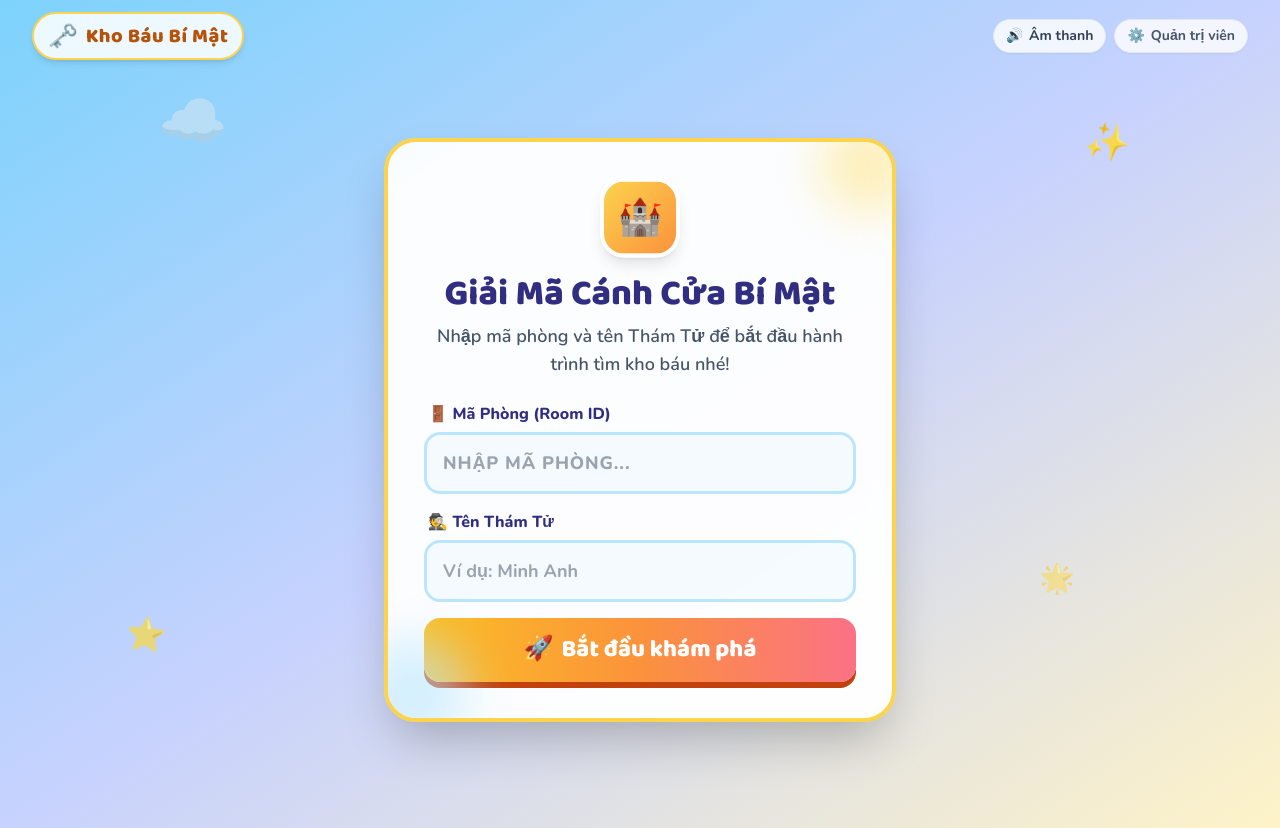
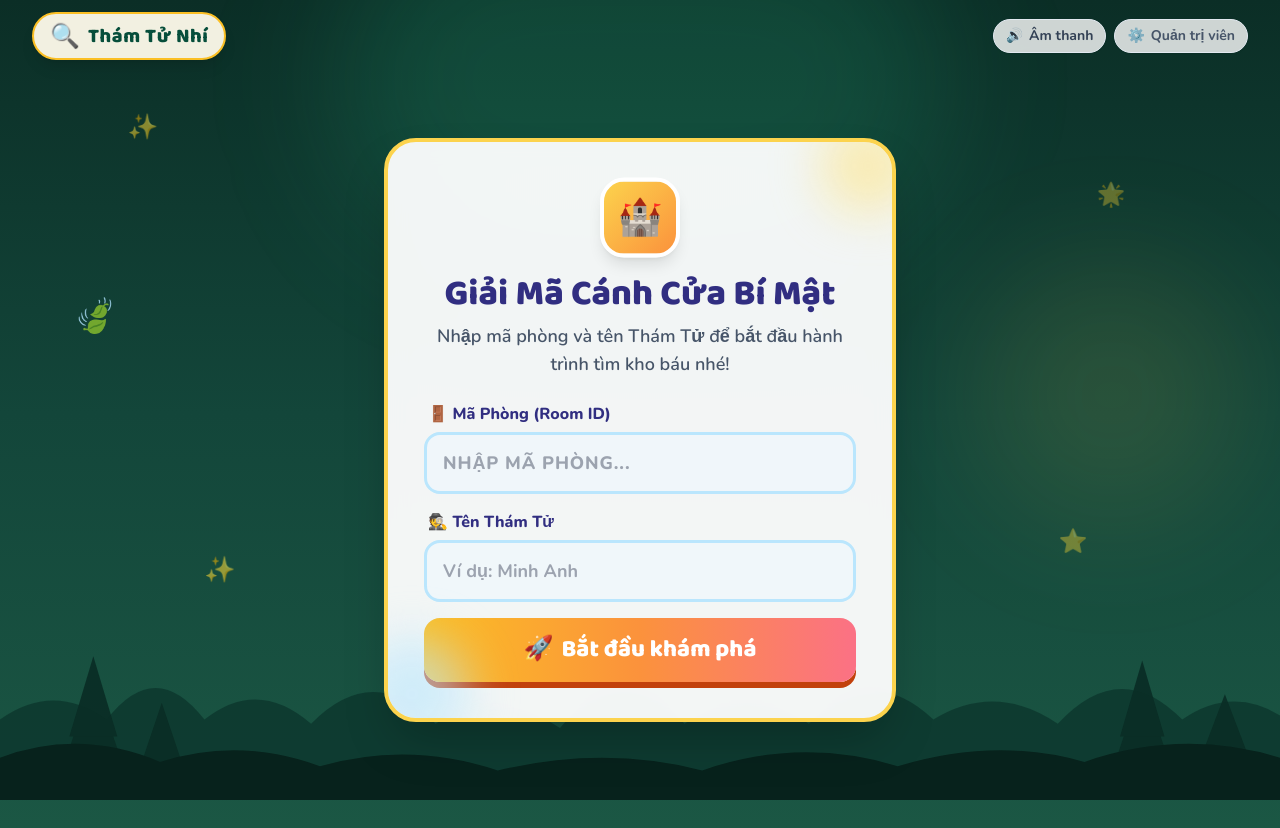
Before and after one commit to htanphuyen-byte/EdTech, a plain HTML site: page index.html in a window 1280 px wide. Drawn offline with nearby package versions, Linux system fonts and the light colour scheme; no server answers.

Commit message:
Update branding to Tham Tu Nhi and apply enchanted forest theme

```diff
--- a/index.html
+++ b/index.html
@@ -3,12 +3,12 @@
 <head>
   <meta charset="UTF-8" />
   <meta name="viewport" content="width=device-width, initial-scale=1.0" />
-  <title>Giải Mã Kho Báu - Trò Chơi Mở Cửa Bí Mật</title>
+  <title>Thám Tử Nhí - Giải Mã Kho Báu Trong Rừng</title>
   <script src="https://cdn.tailwindcss.com"></script>
   <link rel="preconnect" href="https://fonts.googleapis.com" />
   <link rel="preconnect" href="https://fonts.gstatic.com" crossorigin />
   <link href="https://fonts.googleapis.com/css2?family=Baloo+2:wght@600;700;800&family=Nunito:wght@500;600;700;800;900&display=swap" rel="stylesheet" />
-  <link rel="stylesheet" href="styles.css?v=6" />
+  <link rel="stylesheet" href="styles.css?v=7" />
   <script>
     tailwind.config = {
       theme: {
@@ -22,14 +22,36 @@
     };
   </script>
 </head>
-<body class="min-h-screen bg-gradient-to-br from-sky-300 via-indigo-200 to-amber-100 font-sans text-slate-800 selection:bg-amber-300 selection:text-slate-900 overflow-x-hidden">
-  <!-- Decorative floating background elements -->
+<body class="min-h-screen bg-gradient-to-b from-[#0b2e26] via-[#13463a] to-[#1b5744] font-sans text-slate-800 selection:bg-amber-300 selection:text-slate-900 overflow-x-hidden">
+  <!-- Decorative Enchanted Forest Background (Kid-friendly, non-scary) -->
   <div class="fixed inset-0 pointer-events-none overflow-hidden z-0" aria-hidden="true">
-    <div class="cloud cloud-1">☁️</div>
-    <div class="cloud cloud-2">☁️</div>
-    <div class="star-bg star-1">✨</div>
-    <div class="star-bg star-2">⭐</div>
-    <div class="star-bg star-3">🌟</div>
+    <!-- Soft warm moonlight / canopy glow -->
+    <div class="absolute -top-24 left-1/2 -translate-x-1/2 w-[38rem] h-[22rem] rounded-full bg-emerald-400/15 blur-3xl"></div>
+    <div class="absolute top-1/3 right-10 w-64 h-64 rounded-full bg-amber-300/10 blur-3xl"></div>
+
+    <!-- Fireflies & forest sparkles -->
+    <div class="firefly firefly-1">✨</div>
+    <div class="firefly firefly-2">🌟</div>
+    <div class="firefly firefly-3">✨</div>
+    <div class="firefly firefly-4">🍃</div>
+    <div class="firefly firefly-5">⭐</div>
+
+    <!-- Cute layered forest trees & bushes at bottom -->
+    <svg class="forest-silhouette" viewBox="0 0 1440 260" preserveAspectRatio="none" xmlns="http://www.w3.org/2000/svg">
+      <!-- Back layer trees (soft dark teal) -->
+      <path d="M0,260 L0,165 Q60,120 120,165 Q175,90 230,165 Q290,115 350,170 Q420,95 490,170 Q560,125 630,175 Q700,85 770,170 Q840,120 910,170 Q980,95 1050,165 Q1120,120 1190,170 Q1260,90 1330,165 Q1385,125 1440,160 L1440,260 Z" fill="#0d382e" opacity="0.85"/>
+      <!-- Stylized pine/leafy trees left & right -->
+      <g fill="#0a2d25" opacity="0.92">
+        <polygon points="65,240 105,115 145,240"/>
+        <polygon points="78,185 105,90 132,185"/>
+        <polygon points="150,245 182,145 214,245"/>
+        <polygon points="1245,245 1285,120 1325,245"/>
+        <polygon points="1260,185 1285,95 1310,185"/>
+        <polygon points="1340,240 1378,135 1416,240"/>
+      </g>
+      <!-- Foreground lush bushes -->
+      <path d="M0,260 L0,210 Q90,175 180,215 Q270,185 360,220 Q460,190 560,225 Q680,195 790,225 Q900,185 1010,220 Q1120,185 1220,215 Q1330,175 1440,210 L1440,260 Z" fill="#07221c"/>
+    </svg>
   </div>
 
   <!-- Fireworks / Confetti Canvas -->
@@ -38,9 +60,9 @@
   <!-- Top Navigation Bar -->
   <header class="relative z-20 flex items-center justify-between px-4 sm:px-8 py-3">
     <div class="flex items-center gap-2.5">
-      <button id="btn-home-logo" type="button" class="flex items-center gap-2 bg-white/85 hover:bg-white backdrop-blur px-3.5 py-1.5 rounded-full shadow-md border-2 border-amber-300 transition transform hover:scale-105 cursor-pointer">
-        <span class="text-2xl">🗝️</span>
-        <span class="font-display font-extrabold text-lg sm:text-xl text-amber-700 tracking-wide">Kho Báu Bí Mật</span>
+      <button id="btn-home-logo" type="button" class="flex items-center gap-2 bg-amber-50/95 hover:bg-white backdrop-blur px-4 py-1.5 rounded-full shadow-lg border-2 border-amber-400 transition transform hover:scale-105 cursor-pointer">
+        <span class="text-2xl">🔍</span>
+        <span class="font-display font-extrabold text-lg sm:text-xl text-emerald-900 tracking-wide">Thám Tử Nhí</span>
       </button>
     </div>
 
@@ -155,10 +177,10 @@
       <!-- Giant Secret Door Stage -->
       <div class="flex flex-col items-center justify-center py-4">
         <div class="text-center mb-4">
-          <span class="inline-block px-4 py-1 rounded-full bg-indigo-600 text-white font-display font-bold text-base sm:text-lg shadow-md mb-2">
+          <span class="inline-block px-4 py-1 rounded-full bg-amber-400 text-emerald-950 font-display font-extrabold text-base sm:text-lg shadow-md mb-2 border-2 border-amber-200">
             Cánh cửa số <span id="door-number-badge">1</span> / <span id="door-total-badge">3</span>
           </span>
-          <h2 class="font-display font-extrabold text-2xl sm:text-3xl text-indigo-950">
+          <h2 class="font-display font-extrabold text-2xl sm:text-3xl text-amber-50 drop-shadow-[0_2px_8px_rgba(0,0,0,0.45)]">
             Nhấn vào cánh cửa bí mật để giải mã!
           </h2>
         </div>
@@ -523,7 +545,7 @@
   <!-- Firebase SDK (compat) & Config -->
   <script src="https://www.gstatic.com/firebasejs/10.14.1/firebase-app-compat.js"></script>
   <script src="https://www.gstatic.com/firebasejs/10.14.1/firebase-firestore-compat.js"></script>
-  <script src="firebase-config.js?v=6"></script>
-  <script src="app.js?v=6"></script>
+  <script src="firebase-config.js?v=7"></script>
+  <script src="app.js?v=7"></script>
 </body>
 </html>
--- a/styles.css
+++ b/styles.css
@@ -35,34 +35,30 @@
   animation: doorShake 0.55s ease-in-out;
 }
 
-/* Floating background clouds & stars */
-.cloud {
+/* Enchanted forest scenery & fireflies (kid-friendly, non-scary) */
+.forest-silhouette {
   position: absolute;
-  font-size: 3.5rem;
-  opacity: 0.45;
-  animation: floatCloud 22s linear infinite;
-}
-.cloud-1 { top: 10%; left: -10%; animation-duration: 28s; }
-.cloud-2 { top: 24%; left: -15%; font-size: 4.5rem; animation-duration: 36s; animation-delay: 6s; }
-
-@keyframes floatCloud {
-  0% { transform: translateX(0); }
-  100% { transform: translateX(125vw); }
+  bottom: 0;
+  left: 0;
+  width: 100%;
+  height: 220px;
 }
 
-.star-bg {
+.firefly {
   position: absolute;
-  font-size: 1.8rem;
-  opacity: 0.5;
-  animation: twinkle 3.2s ease-in-out infinite;
+  font-size: 1.5rem;
+  opacity: 0.45;
+  animation: floatFirefly 4.2s ease-in-out infinite;
 }
-.star-1 { top: 15%; right: 12%; }
-.star-2 { bottom: 18%; left: 10%; animation-delay: 1s; }
-.star-3 { bottom: 25%; right: 16%; animation-delay: 1.8s; }
+.firefly-1 { top: 14%; left: 10%; animation-delay: 0s; }
+.firefly-2 { top: 22%; right: 12%; animation-delay: 0.9s; }
+.firefly-3 { bottom: 26%; left: 16%; animation-delay: 1.7s; }
+.firefly-4 { top: 38%; left: 6%; font-size: 1.8rem; animation-delay: 2.3s; }
+.firefly-5 { bottom: 30%; right: 15%; animation-delay: 1.2s; }
 
-@keyframes twinkle {
-  0%, 100% { transform: scale(1) rotate(0deg); opacity: 0.45; }
-  50% { transform: scale(1.25) rotate(12deg); opacity: 0.9; }
+@keyframes floatFirefly {
+  0%, 100% { transform: translateY(0) scale(0.95); opacity: 0.35; }
+  50% { transform: translateY(-12px) scale(1.2); opacity: 0.9; }
 }
 
 /* Giant Secret Door */
@@ -106,8 +102,8 @@
   width: 100%;
   height: 100%;
   border-radius: 116px 116px 6px 6px;
-  background: linear-gradient(160deg, #8b5cf6 0%, #5b21b6 55%, #4c1d95 100%);
-  border: 4px solid #ddd6fe;
+  background: linear-gradient(160deg, #10b981 0%, #047857 55%, #064e3b 100%);
+  border: 4px solid #fde68a;
   box-shadow: inset 0 6px 16px rgba(255, 255, 255, 0.25);
   transform-origin: left center;
   transition: transform 0.85s cubic-bezier(0.22, 1, 0.36, 1);
```
